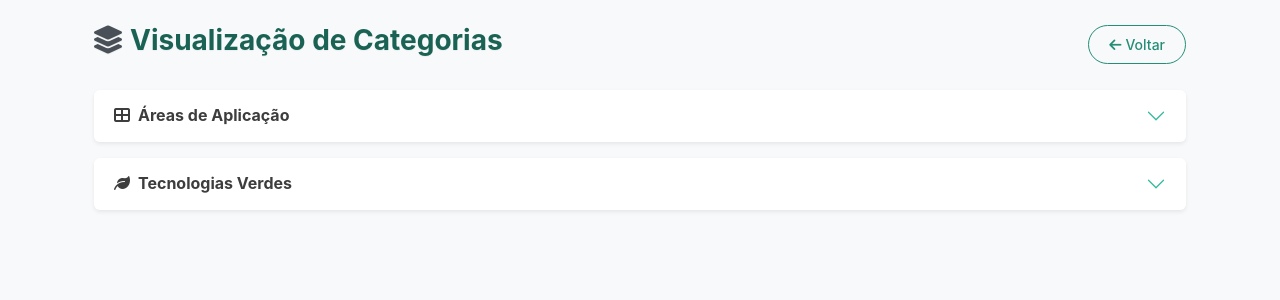
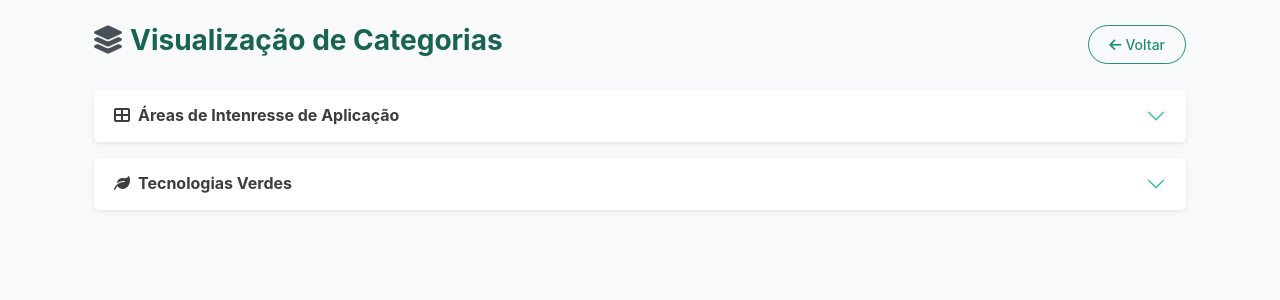
Before and after one commit to LucasAgroTech/classifierGepes, a Flask app: template app/templates/categories.html in a window 1280 px wide. Shown: the top 300 px of the page. Run offline with Flask 3, Linux system fonts and the light colour scheme; the template is opened without the code that fills it, so the values that code supplies are empty; parts of the project's set-up code (start-up, migrations or seed data) failed here and were passed over.

Commit message:
Áreas de Interesse de Aplicação. Nova branch.

```diff
--- a/app/templates/categories.html
+++ b/app/templates/categories.html
@@ -24,7 +24,7 @@
                 <button class="accordion-button rounded collapsed" type="button" data-bs-toggle="collapse"
                         data-bs-target="#collapseAreas" aria-expanded="false"
                         aria-controls="collapseAreas">
-                    <strong><i class="fas fa-th-large me-2"></i>Áreas de Aplicação</strong>
+                    <strong><i class="fas fa-th-large me-2"></i>Áreas de Intenresse de Aplicação</strong>
                 </button>
             </h2>
             <div id="collapseAreas" class="accordion-collapse collapse"
```
